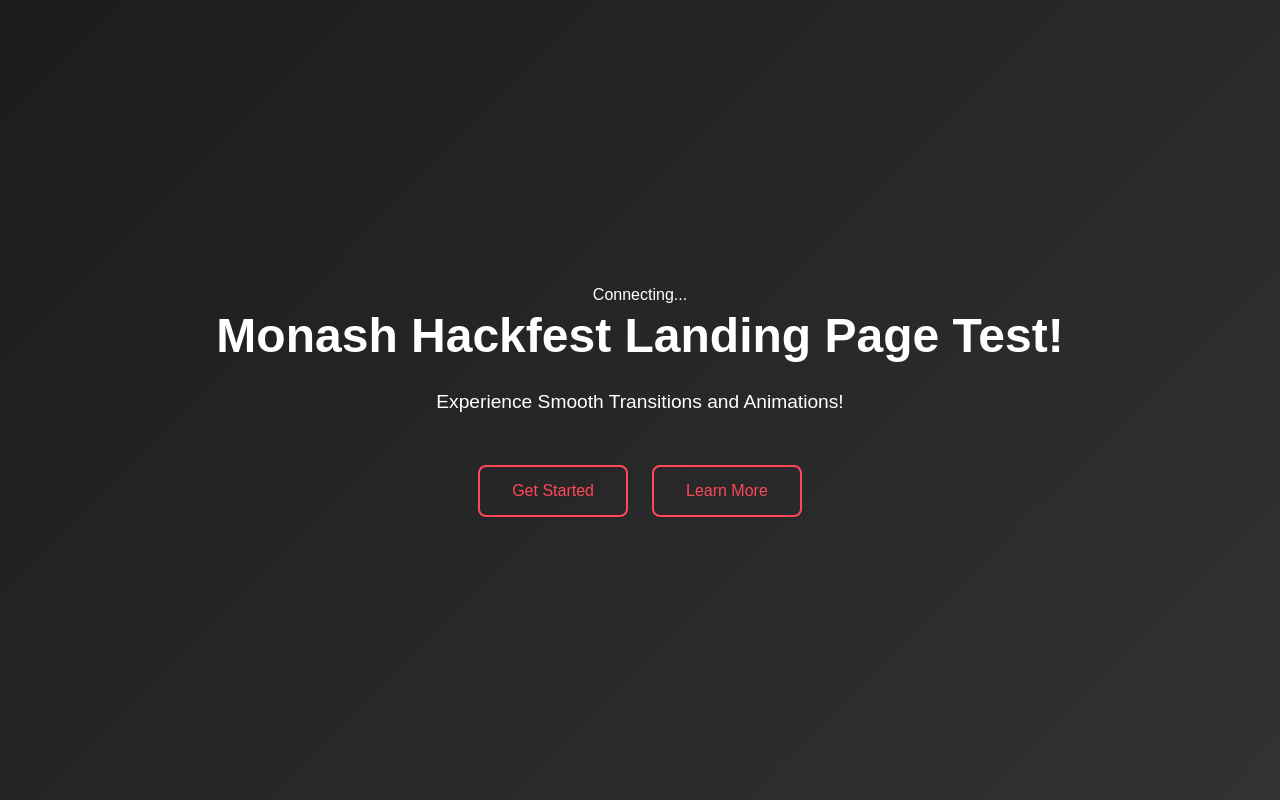
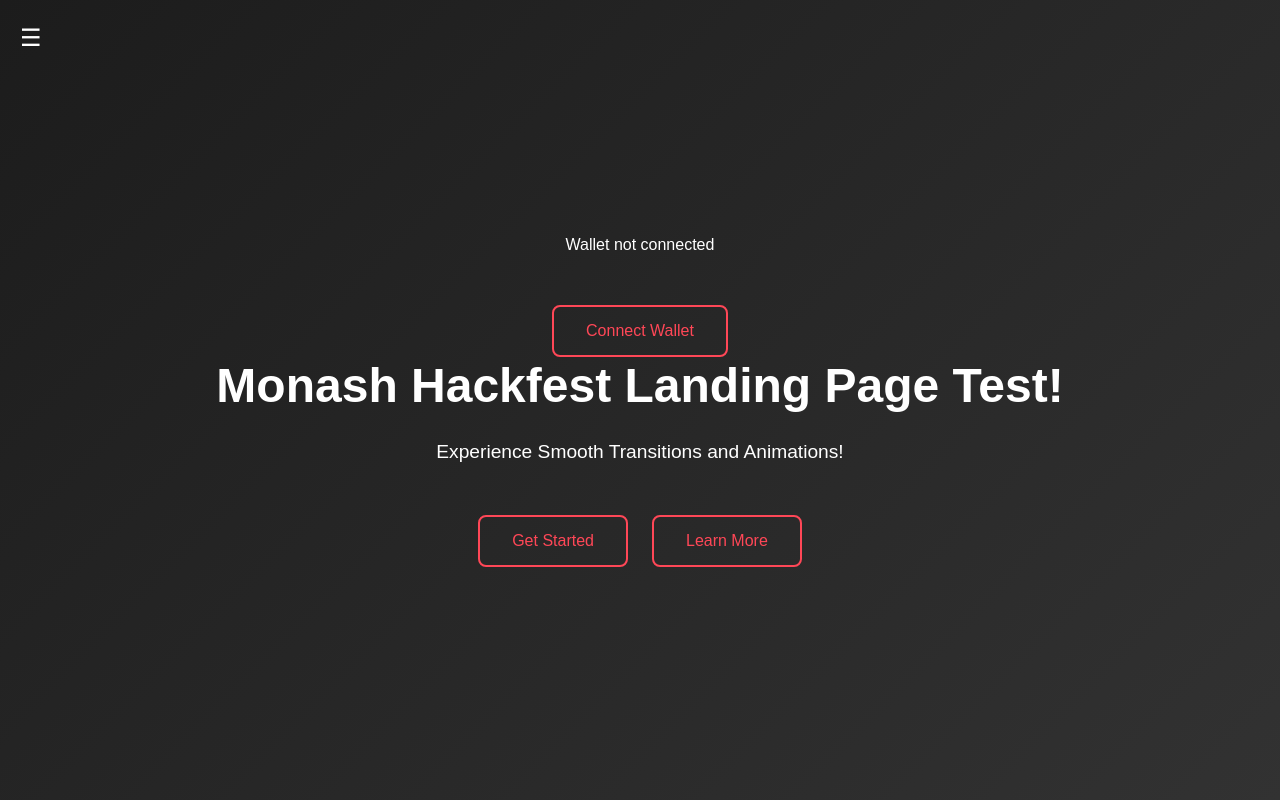
Before and after one commit to nightmire777/nextjs-blog, a Next.js app: page / in a window 1280 px wide. Built offline with nearby package versions, Linux system fonts and the light colour scheme.

Commit message:
last one before sleep, connect and disconnect work

```diff
--- /dev/null
+++ b/src/app/Sidebar.tsx
@@ -0,0 +1,76 @@
+import React, { useState } from 'react';
+import styled from 'styled-components';
+
+
+// Styled components
+const SidebarContainer = styled.div<{ isOpen: boolean }>`
+  position: fixed;
+  top: 0;
+  left: ${props => props.isOpen ? '0' : '-250px'};
+  height: 100vh;
+  width: 250px;
+  background-color: #f0f0f0;
+  padding: 20px;
+  transition: left 0.3s ease-in-out;
+  z-index: 1000;
+`;
+
+const CloseButton = styled.button`
+  position: absolute;
+  top: 10px;
+  right: 10px;
+  background: none;
+  border: none;
+  font-size: 24px;
+  cursor: pointer;
+`;
+
+const SidebarList = styled.ul`
+  list-style-type: none;
+  padding: 0;
+`;
+
+const SidebarItem = styled.li`
+  margin-bottom: 10px;
+`;
+
+const SidebarLink = styled.a`
+  text-decoration: none;
+  color: #333;
+  font-size: 18px;
+`;
+
+const HamburgerButton = styled.button`
+  position: fixed;
+  top: 20px;
+  left: 20px;
+  z-index: 999;
+  background: none;
+  border: none;
+  font-size: 24px;
+  cursor: pointer;
+`;
+
+// Sidebar component
+const Sidebar: React.FC = () => {
+  const [isOpen, setIsOpen] = useState(false);
+
+  const toggleSidebar = () => setIsOpen(!isOpen);
+
+  return (
+    <>
+      <HamburgerButton onClick={toggleSidebar}>☰</HamburgerButton>
+      <SidebarContainer isOpen={isOpen}>
+        <CloseButton onClick={toggleSidebar}>&times;</CloseButton>
+        <SidebarList>
+          <SidebarItem><SidebarLink >Home</SidebarLink></SidebarItem>
+          <SidebarItem><SidebarLink >About</SidebarLink></SidebarItem>
+          <SidebarItem><SidebarLink >Services</SidebarLink></SidebarItem>
+          <SidebarItem><SidebarLink >Contact</SidebarLink></SidebarItem>
+        </SidebarList>
+      </SidebarContainer>
+    </>
+  );
+};
+
+export default Sidebar;
--- a/src/app/page.tsx
+++ b/src/app/page.tsx
@@ -3,36 +3,74 @@
 import { motion } from 'framer-motion';
 import React, { useState, useEffect } from 'react';
 import StartLoader from './startLoader';
-import { Connection, PublicKey, clusterApiUrl } from '@solana/web3.js'; // Ensure this import is included
+import { toast, ToastContainer } from 'react-toastify';
+import 'react-toastify/dist/ReactToastify.css';
+import { Connection, PublicKey, clusterApiUrl } from '@solana/web3.js';
+import Sidebar from './Sidebar';
 
 export default function Home() {
   const [isLoading, setIsLoading] = useState(false);
-  const [walletBalance, setWalletBalance] = useState<number | null>(null);
+  const [walletAddress, setWalletAddress] = useState<string | null>(null);
+  const [balance, setBalance] = useState<number | null>(null);
 
   const handleGetStarted = () => {
     setIsLoading(true);
     // Add logic here to fetch wallet balance if needed
   };
 
-  // Fetch wallet balance logic
-  const fetchWalletBalance = async () => {
+  // Function to connect to Phantom Wallet
+  const connectWallet = async () => {
     try {
       const { solana } = window as any;
+
       if (solana && solana.isPhantom) {
         const response = await solana.connect();
-        const publicKey = response.publicKey;
+        const account = response.publicKey.toString();
+        setWalletAddress(account);
 
-        const connection = new Connection(clusterApiUrl('devnet'), 'confirmed');
-        const balance = await connection.getBalance(new PublicKey(publicKey.toString()));
-        setWalletBalance(balance / 1e9); // Convert from lamports to SOL
+        // Fetch and set balance after connection
+        fetchWalletBalance(account);
+
+        toast.success(`Connected: ${account.slice(0, 6)}...${account.slice(-4)}`);
+      } else {
+        toast.error('Phantom Wallet not found! Please install it from https://phantom.app');
       }
     } catch (error) {
-      console.error('Error fetching wallet balance:', error);
+      toast.error('Failed to connect wallet.');
+      console.error('Error connecting to Phantom Wallet:', error);
     }
   };
 
+  // Function to fetch the balance from the Solana network
+  const fetchWalletBalance = async (account: string) => {
+    try {
+      const connection = new Connection(clusterApiUrl('devnet'), 'confirmed'); // Change 'devnet' to 'mainnet-beta' for mainnet
+      const publicKey = new PublicKey(account);
+      const balance = await connection.getBalance(publicKey);
+      setBalance(balance / 1e9); // Convert lamports to SOL (1 SOL = 1e9 lamports)
+    } catch (error) {
+      toast.error('Failed to fetch balance.');
+      console.error('Error fetching balance:', error);
+    }
+  };
+
+  // Function to disconnect the wallet
+  const disconnectWallet = () => {
+    setWalletAddress(null);
+    setBalance(null);
+    toast.info('Wallet disconnected.');
+  };
+
+  // Auto-connect to Phantom if the user is already connected
   useEffect(() => {
-    fetchWalletBalance(); // Automatically fetch balance when the component loads
+    const { solana } = window as any;
+    if (solana && solana.isPhantom) {
+      solana.connect({ onlyIfTrusted: true }).then((response: any) => {
+        const account = response.publicKey.toString();
+        setWalletAddress(account);
+        fetchWalletBalance(account);
+      });
+    }
   }, []);
 
   if (isLoading) {
@@ -48,8 +86,33 @@
     >
       {/* Wallet Balance Display */}
       <div className="balance-display">
-        {walletBalance !== null ? `Balance: ${walletBalance} SOL` : 'Connecting...'}
+        {walletAddress ? (
+          <div>
+            <p>Wallet: {walletAddress.slice(0, 6)}...{walletAddress.slice(-4)}</p>
+            <p>Balance: {balance ? `${balance.toFixed(3)} SOL` : 'Loading...'}</p>
+          </div>
+        ) : (
+          <p>Wallet not connected</p>
+        )}
       </div>
+
+      {/* Connect/Disconnect Buttons */}
+      <motion.div
+        initial={{ opacity: 0, scale: 0.9 }}
+        animate={{ opacity: 1, scale: 1 }}
+        transition={{ delay: 1, duration: 0.8 }}
+        className="buttons"
+      >
+        {walletAddress ? (
+          <button className="buttonOutline" onClick={disconnectWallet}>
+            Disconnect Wallet
+          </button>
+        ) : (
+          <button className="buttonOutline" onClick={connectWallet}>
+            Connect Wallet
+          </button>
+        )}
+      </motion.div>
 
       <motion.h1
         initial={{ opacity: 0 }}
@@ -78,6 +141,14 @@
         </button>
         <button className="buttonOutline">Learn More</button>
       </motion.div>
+
+      {/* Sidebar */}
+      <motion.div>
+        <Sidebar />
+      </motion.div>
+
+      {/* Toast Notifications */}
+      <ToastContainer />
     </motion.div>
   );
 }
```
